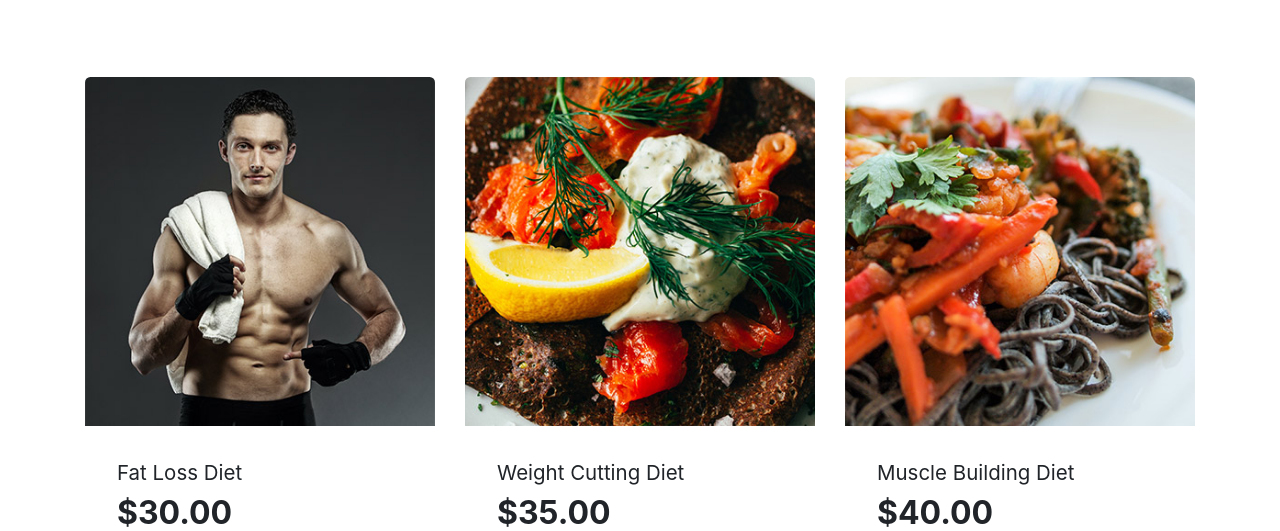
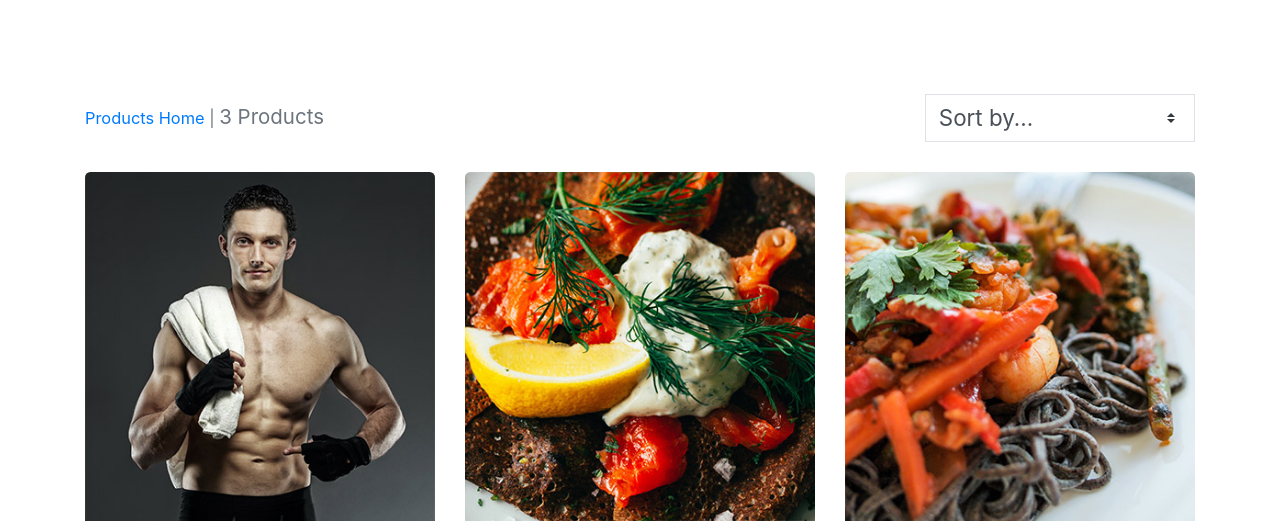
Before and after one commit to Code-Institute-Submissions/Max_Fitness_MS_4, a Django app: page /products/?category=nutrition_and_diet in a window 1280 px wide. Shown: the part 1024-1555 px from the top of the page. Run offline with Django 3.2, Linux system fonts and the light colour scheme; data comes from the database, SQL or seed files in the repository; parts of the project's set-up code (start-up, migrations or seed data) failed here and were passed over; some libraries are stand-ins or nearby versions.

Commit message:
Add select box component to products page and js logic to sort items

```diff
--- a/products/templates/products/products.html
+++ b/products/templates/products/products.html
@@ -23,6 +23,31 @@
 {% block content %}
     <section class="products-section mt-5">
         <div class="container">
+            <div class="row mt-1 mb-2">
+                    <div class="col-12 col-md-6 my-auto order-md-last d-flex justify-content-center justify-content-md-end">
+                        <div class="sort-select-wrapper w-50">
+                            <select id="sort-selector" class="custom-select custom-select-sm rounded-0 border border-{% if current_sorting != 'None_None' %}info{% else %}black{% endif %}">
+                                <option value="reset" {% if current_sorting == 'None_None' %}selected{% endif %}>Sort by...</option>
+                                <option value="price_asc" {% if current_sorting == 'price_asc' %}selected{% endif %}>Price (low to high)</option>
+                                <option value="price_desc" {% if current_sorting == 'price_desc' %}selected{% endif %}>Price (high to low)</option>
+                                <option value="rating_asc" {% if current_sorting == 'rating_asc' %}selected{% endif %}>Rating (low to high)</option>
+                                <option value="rating_desc" {% if current_sorting == 'rating_desc' %}selected{% endif %}>Rating (high to low)</option>
+                                <option value="name_asc" {% if current_sorting == 'name_asc' %}selected{% endif %}>Name (A-Z)</option>
+                                <option value="name_desc" {% if current_sorting == 'name_desc' %}selected{% endif %}>Name (Z-A)</option>
+                                <option value="category_asc" {% if current_sorting == 'category_asc' %}selected{% endif %}>Category (A-Z)</option>
+                                <option value="category_desc" {% if current_sorting == 'category_desc' %}selected{% endif %}>Category (Z-A)</option>
+                            </select>
+                        </div>
+                    </div>
+                    <div class="col-12 col-md-6 order-md-first">
+                        <p class="text-muted mt-3 text-center text-md-left">
+                            {% if search_term or current_categories or current_sorting != 'None_None' %}
+                                <span class="small"><a href="{% url 'products' %}">Products Home</a> | </span>
+                            {% endif %}
+                            {{ products|length }} Products{% if search_term %} found for <strong>"{{ search_term }}"</strong>{% endif %}
+                        </p>
+                    </div>
+                </div>
             <div class="row">
                 {% for product in products %}
                 <div class="col-sm-6 col-md-6 col-lg-4">
@@ -80,3 +105,8 @@
         </div>
     </section>
 {% endblock %}
+
+{% block postloadjs %}
+    {{ block.super }}
+    <script src="{% static 'js/selectboxSorting.js' %}"></script>
+{% endblock %}
--- /dev/null
+++ b/static/js/selectboxSorting.js
@@ -0,0 +1,19 @@
+// Select Box Sorting Logic
+$("#sort-selector").change(function (){
+    let selector = $(this);
+    let currentUrl = new URL(window.location);
+
+    let selectorVal = selector.val();
+    if (selectorVal != "reset"){
+        let sort = selectorVal.split("_")[0];
+        let direction = selectorVal.split("_")[1];
+
+        currentUrl.searchParams.set("sort", sort);
+        currentUrl.searchParams.set("direction", direction);
+
+        window.location.replace(currentUrl);
+    } else {
+        currentUrl.searchParams.delete("sort");
+        currentUrl.searchParams.delete("direction");
+    }
+});
```
